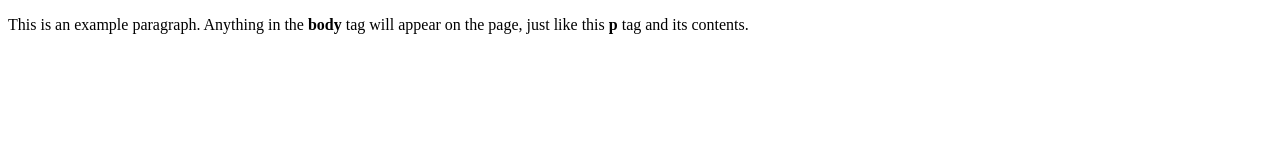
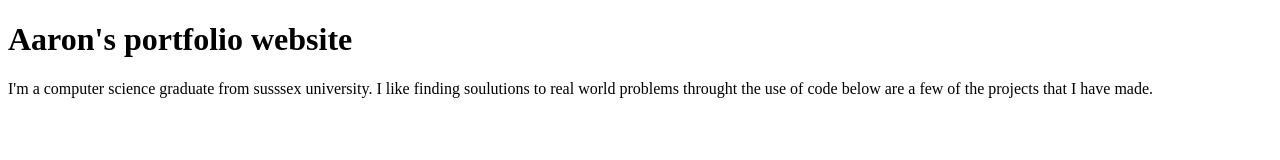
Before and after one commit to AaronAtaBaah/AaronAtaBaah.github.io, a plain HTML site: page index.html in a window 1280 px wide. Drawn offline with Linux system fonts and the light colour scheme.

Commit message:
Update index.html

```diff
--- a/index.html
+++ b/index.html
@@ -1,9 +1,13 @@
 <!doctype html>
 <html>
   <head>
-    <title>This is the title of the webpage!</title>
+    <title>Aaron's portfolio</title>
   </head>
   <body>
-    <p>This is an example paragraph. Anything in the <strong>body</strong> tag will appear on the page, just like this <strong>p</strong> tag and its contents.</p>
+  <h1> Aaron's portfolio website</h1>
+    <section>
+	<p>I'm  a computer science graduate from susssex university. I like finding soulutions to real world problems throught the use of code
+	below are a few of the projects that I have made.</p>
+	</section>
   </body>
 </html>
```
